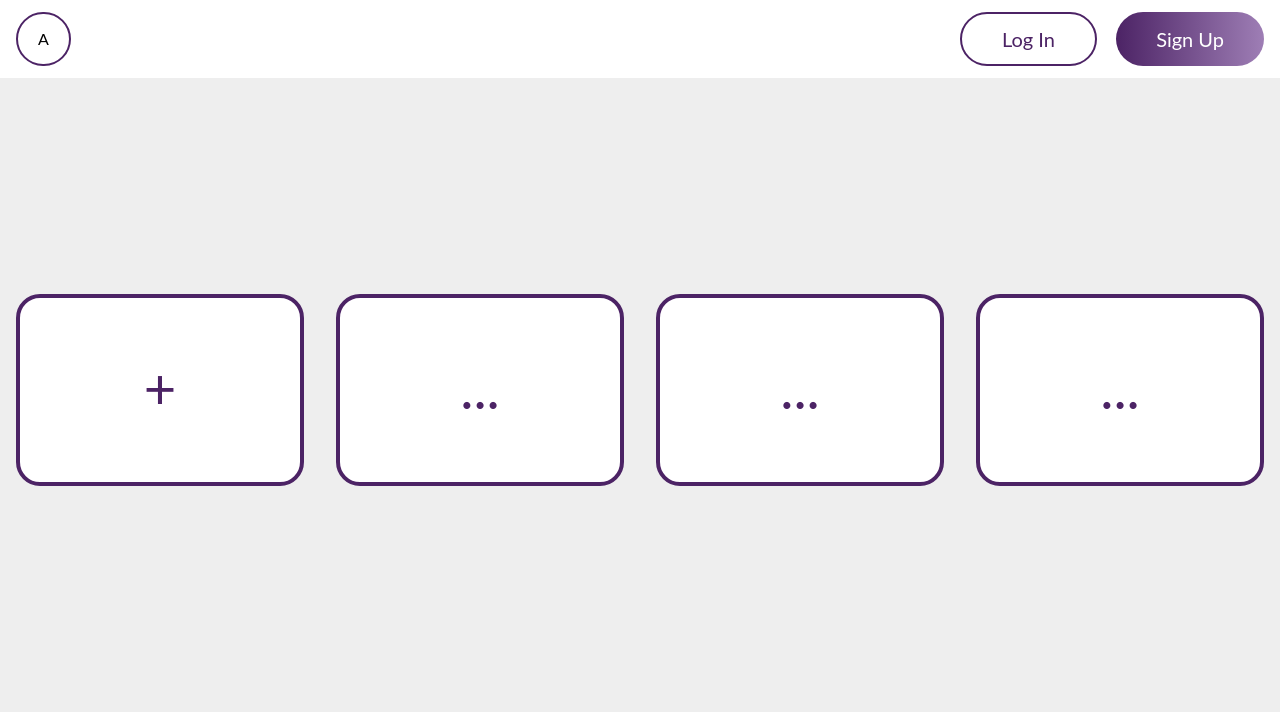
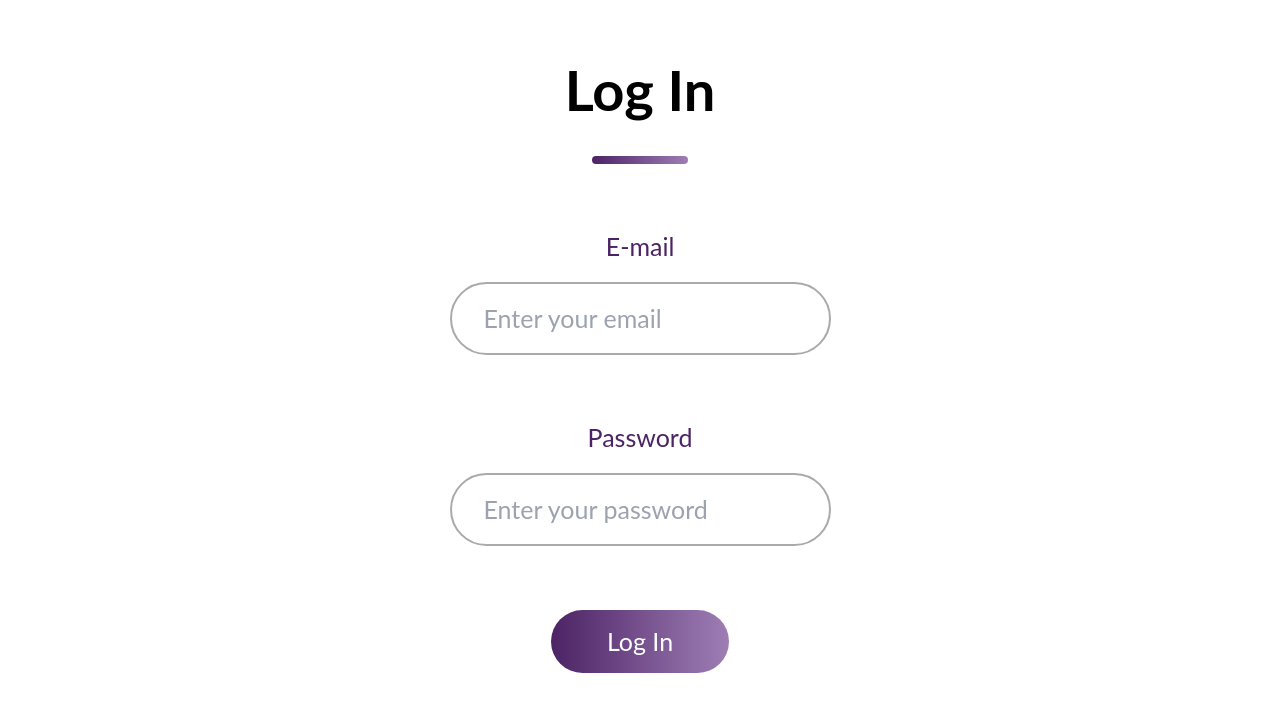
Before and after one commit to rabelkristof/garten, a React (Vite) app in the folder frontend/: page / in a window 1280 px wide. Shown: the top 712 px of the page. Built offline with nearby package versions, Linux system fonts and the light colour scheme.

Commit message:
Login page WIP

```diff
--- a/frontend/src/App.tsx
+++ b/frontend/src/App.tsx
@@ -1,7 +1,7 @@
-import Projects from "./components/pages/Projects.tsx";
+import LogIn from "./components/pages/LogIn.tsx";
 
 function App() {
-  return <Projects />;
+  return <LogIn />;
 }
 
 export default App;
--- a/frontend/src/components/pages/LogIn.tsx
+++ b/frontend/src/components/pages/LogIn.tsx
@@ -1,3 +1,23 @@
+import Heading from "../Heading.tsx";
+import TextInput from "../TextInput.tsx";
+import TextLabel from "../TextLabel.tsx";
+import PrimaryButtonLarge from "../PrimaryButtonLarge.tsx";
+
 export default function LogIn() {
-  return;
+  return (
+    <>
+      <Heading text="Log In" />
+      <div className="mx-auto mb-8 mt-16 text-center">
+        <TextLabel text="E-mail" />
+        <TextInput placeholder="Enter your email" />
+      </div>
+      <div className="mx-auto mb-16 mt-16 text-center">
+        <TextLabel text="Password" />
+        <TextInput placeholder="Enter your password" />
+      </div>
+      <div className="text-center">
+        <PrimaryButtonLarge label="Log In" />
+      </div>
+    </>
+  );
 }
--- a/frontend/src/output.css
+++ b/frontend/src/output.css
@@ -563,9 +563,9 @@ video {
   margin-right: auto;
 }
 
-.my-auto {
-  margin-top: auto;
-  margin-bottom: auto;
+.my-8 {
+  margin-top: 2rem;
+  margin-bottom: 2rem;
 }
 
 .mb-6 {
@@ -584,20 +584,24 @@ video {
   margin-top: 4rem;
 }
 
-.mt-\[50\%\] {
-  margin-top: 50%;
+.mt-\[25vh\] {
+  margin-top: 25vh;
 }
 
-.mt-\[50vh\] {
-  margin-top: 50vh;
+.mt-8 {
+  margin-top: 2rem;
 }
 
-.mt-\[35vh\] {
-  margin-top: 35vh;
+.mb-8 {
+  margin-bottom: 2rem;
 }
 
-.mt-\[25vh\] {
-  margin-top: 25vh;
+.mb-16 {
+  margin-bottom: 4rem;
+}
+
+.mb-4 {
+  margin-bottom: 1rem;
 }
 
 .flex {
@@ -608,28 +612,12 @@ video {
   height: 0.5rem;
 }
 
-.h-96 {
-  height: 24rem;
-}
-
-.h-full {
-  height: 100%;
-}
-
-.h-80 {
-  height: 20rem;
-}
-
 .h-48 {
   height: 12rem;
 }
 
-.h-72 {
-  height: 18rem;
-}
-
-.h-\[1080px\] {
-  height: 1080px;
+.h-96 {
+  height: 24rem;
 }
 
 .h-screen {
@@ -638,6 +626,10 @@ video {
 
 .w-24 {
   width: 6rem;
+}
+
+.w-72 {
+  width: 18rem;
 }
 
 .w-\[19rem\] {
@@ -652,20 +644,20 @@ video {
   width: 100%;
 }
 
-.w-12 {
-  width: 3rem;
+.w-6 {
+  width: 1.5rem;
 }
 
 .w-48 {
   width: 12rem;
 }
 
-.w-64 {
-  width: 16rem;
+.flex-col {
+  flex-direction: column;
 }
 
-.w-72 {
-  width: 18rem;
+.flex-wrap {
+  flex-wrap: wrap;
 }
 
 .items-center {
@@ -680,16 +672,12 @@ video {
   justify-content: space-between;
 }
 
+.rounded-3xl {
+  border-radius: 1.5rem;
+}
+
 .rounded-full {
   border-radius: 9999px;
-}
-
-.rounded-2xl {
-  border-radius: 1rem;
-}
-
-.rounded-3xl {
-  border-radius: 1.5rem;
 }
 
 .border-2 {
@@ -703,6 +691,11 @@ video {
 .border-primary {
   --tw-border-opacity: 1;
   border-color: rgb(76 35 101 / var(--tw-border-opacity, 1));
+}
+
+.border-muted {
+  --tw-border-opacity: 1;
+  border-color: rgb(170 170 170 / var(--tw-border-opacity, 1));
 }
 
 .bg-background {
@@ -779,6 +772,26 @@ video {
   padding-bottom: 0.8rem;
 }
 
+.px-8 {
+  padding-left: 2rem;
+  padding-right: 2rem;
+}
+
+.py-4 {
+  padding-top: 1rem;
+  padding-bottom: 1rem;
+}
+
+.px-16 {
+  padding-left: 4rem;
+  padding-right: 4rem;
+}
+
+.px-14 {
+  padding-left: 3.5rem;
+  padding-right: 3.5rem;
+}
+
 .text-center {
   text-align: center;
 }
@@ -789,10 +802,6 @@ video {
 
 .text-justify {
   text-align: justify;
-}
-
-.align-middle {
-  vertical-align: middle;
 }
 
 .text-2xl {
@@ -809,6 +818,10 @@ video {
 
 .text-xl {
   font-size: 1.25rem;
+}
+
+.text-3xl {
+  font-size: 1.953rem;
 }
 
 .font-bold {
@@ -829,3 +842,13 @@ video {
   --tw-text-opacity: 1;
   color: rgb(76 35 101 / var(--tw-text-opacity, 1));
 }
+
+.focus\:border-primary:focus {
+  --tw-border-opacity: 1;
+  border-color: rgb(76 35 101 / var(--tw-border-opacity, 1));
+}
+
+.focus\:outline-none:focus {
+  outline: 2px solid transparent;
+  outline-offset: 2px;
+}
```
